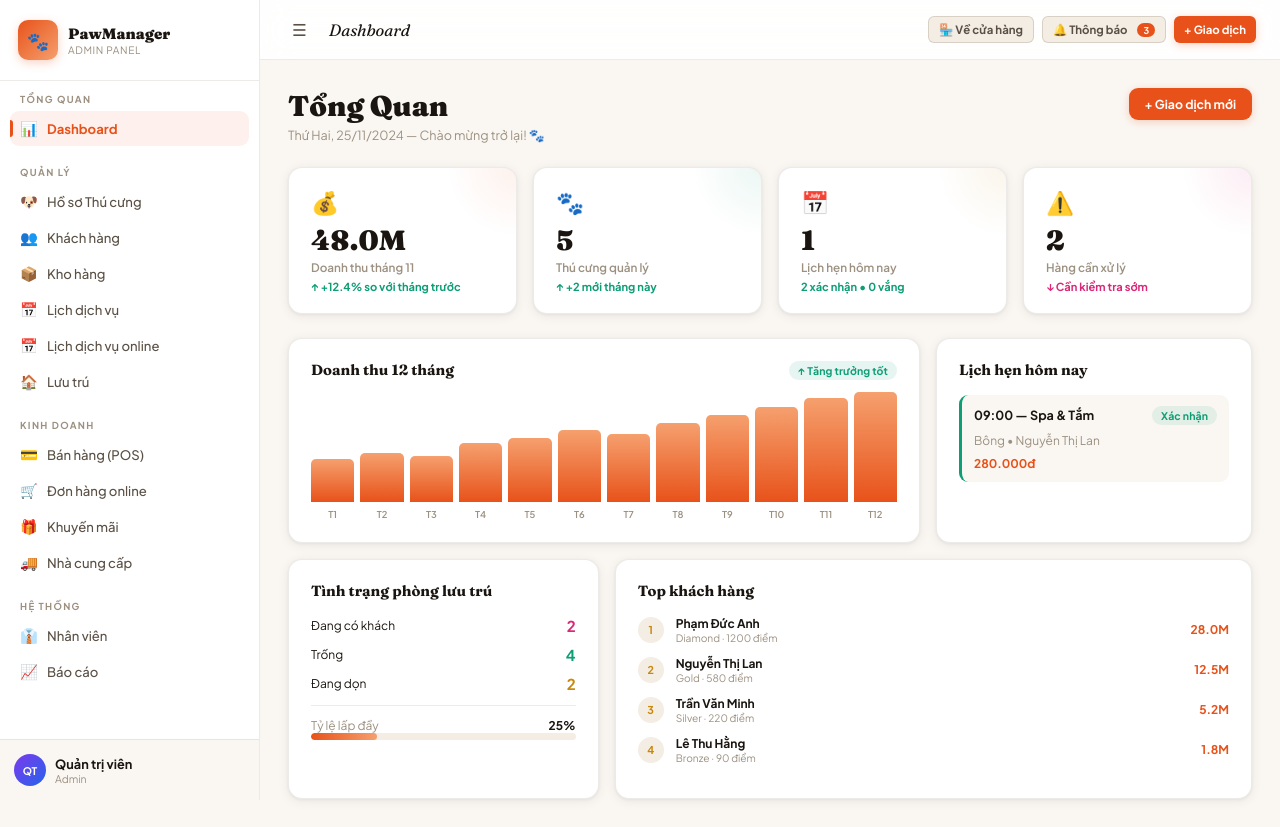
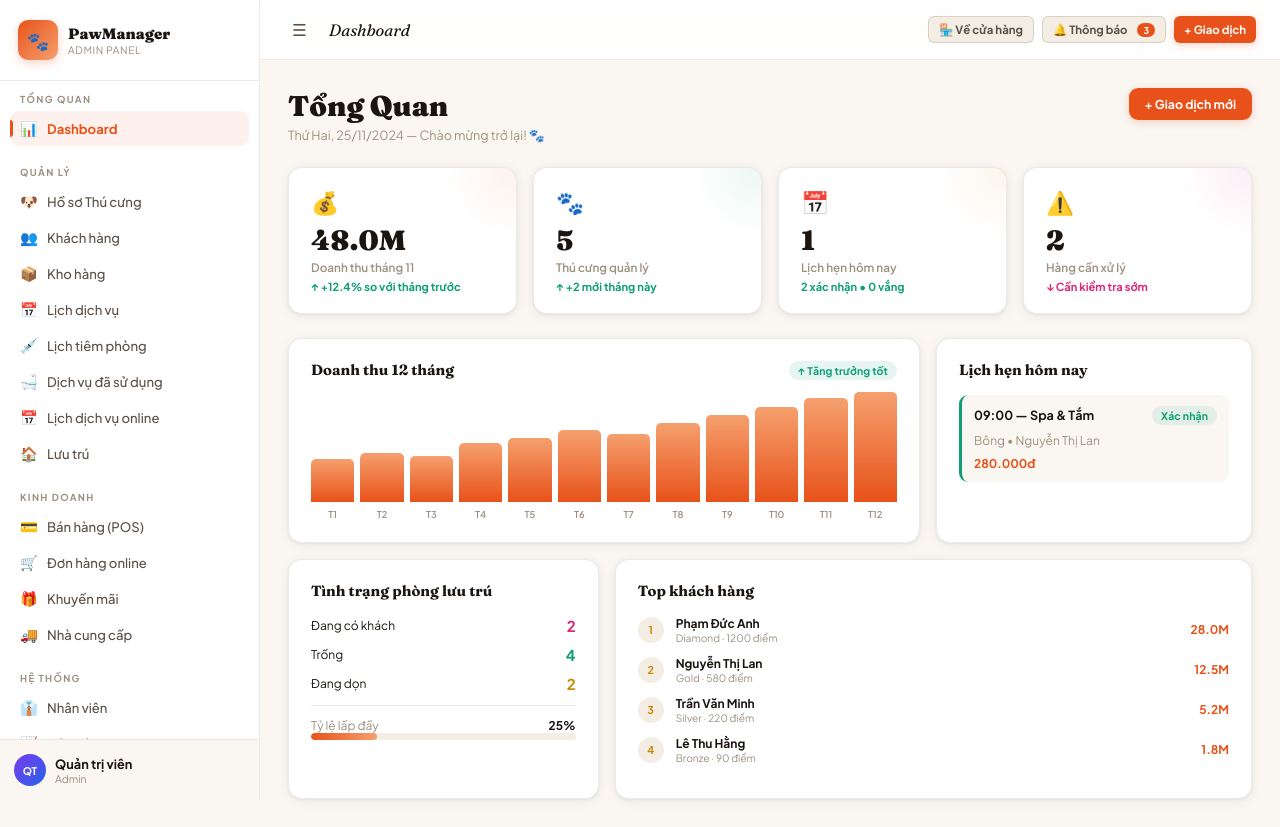
Before and after one commit to Manhhoclaptrinh/Xay_dung_phan_mem_quan_ly_cua_hang_thu_cung, a Flask app: page /admin/ in a window 1280 px wide. Run offline with Flask 3, Linux system fonts and the light colour scheme; data comes from the database, SQL or seed files in the repository.

Commit message:
Add files via upload

```diff
--- a/templates/admin/index.html
+++ b/templates/admin/index.html
@@ -21,6 +21,8 @@
       <div class="adm-nav-item" data-adm="customers"><span class="adm-nav-icon">👥</span><span>Khách hàng</span></div>
       <div class="adm-nav-item" data-adm="inventory"><span class="adm-nav-icon">📦</span><span>Kho hàng</span></div>
       <div class="adm-nav-item" data-adm="appointments"><span class="adm-nav-icon">📅</span><span>Lịch dịch vụ</span></div>
+      <div class="adm-nav-item" data-adm="reminders"><span class="adm-nav-icon">💉</span><span>Lịch tiêm phòng</span></div>
+      <div class="adm-nav-item" data-adm="services"><span class="adm-nav-icon">🛁</span><span>Dịch vụ đã sử dụng</span></div>
       <div class="adm-nav-item" data-adm="bookings"><span class="adm-nav-icon">📅</span><span>Lịch dịch vụ online</span></div>
       <div class="adm-nav-item" data-adm="boarding"><span class="adm-nav-icon">🏠</span><span>Lưu trú</span></div>
     </div>
```
